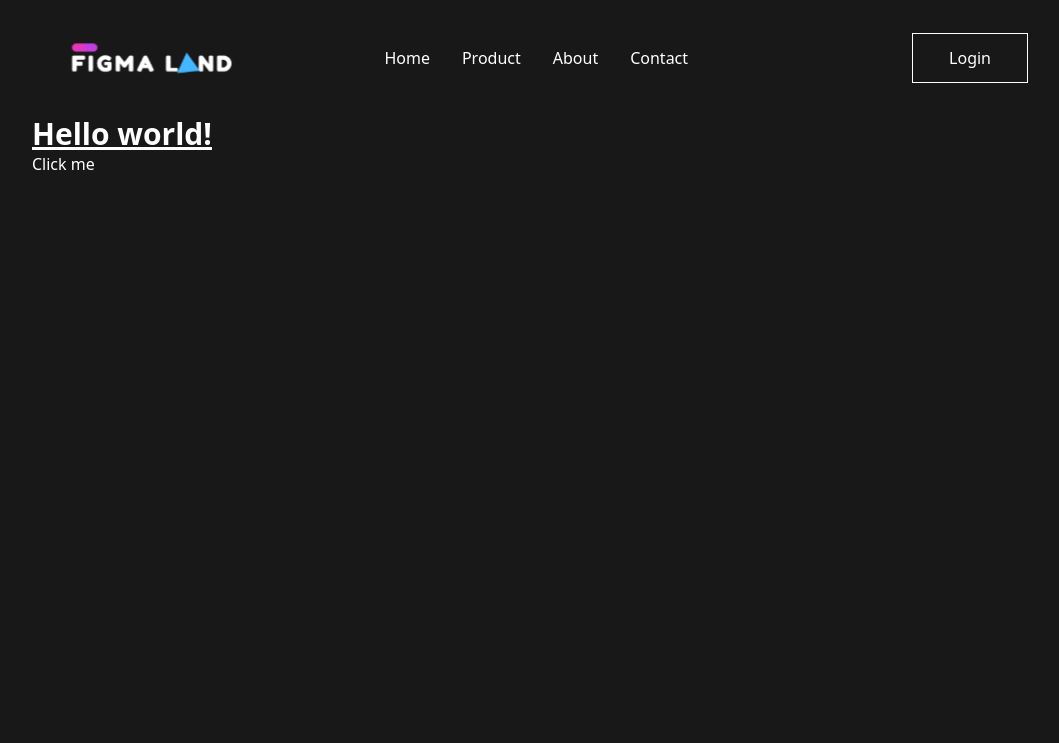
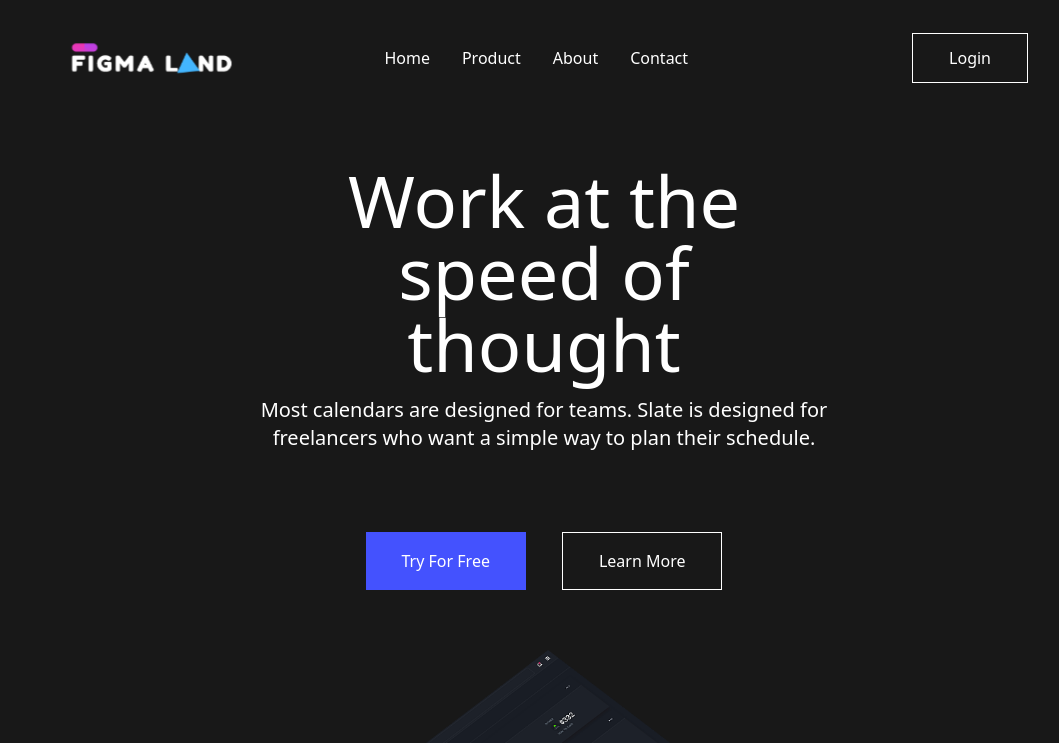
Before and after one commit to bgoomes/FrontendTest-ADACSoftwares, a React (Vite) app: page / in a window 1280 px wide. Shown: the top 743 px of the page, without its empty margins (96-1155 px from the left). Built offline with nearby package versions, Linux system fonts and the light colour scheme.

Commit message:
feat: create hero

```diff
--- a/src/App.tsx
+++ b/src/App.tsx
@@ -1,14 +1,11 @@
-import { Button } from "./components/button";
+import { Hero } from "./components/hero";
 import { Nav } from "./components/nav";
 
 export function App() {
   return (
     <main className="text-light w-5xl mx-auto ">
       <Nav />
-      <h1 className="text-3xl font-bold underline">
-        Hello world!
-      </h1>
-      <Button text="Click me" />
+      <Hero />
     </main>
   )
 }
--- a/src/components/hero.tsx
+++ b/src/components/hero.tsx
@@ -0,0 +1,24 @@
+import screen from "../assets/screens.png";
+
+export function Hero() {
+    return (
+        <section className="flex flex-col gap-20 items-center justify-center mt-12">
+            <div className="w-xl flex flex-col items-center gap-4 text-center">
+                <h1 className="w-xl text-7xl">
+                Work at the speed of thought
+                </h1>
+                <p className="text-xl">
+                  Most calendars are designed for teams. Slate is designed for freelancers who want a simple way to plan their schedule.
+                </p>
+            </div>
+            <div className="flex gap-9">
+                <button className="px-9 py-4 bg-primary">Try For Free</button>
+                <button className="px-9 py-4 border">Learn More</button>
+            </div>
+
+            <figure className="-mt-5">
+                <img src={screen} alt="screen" className="w-full"/>
+            </figure>
+        </section>
+    )
+}
```
Also changed, not shown: src/assets/screens.png (added).
